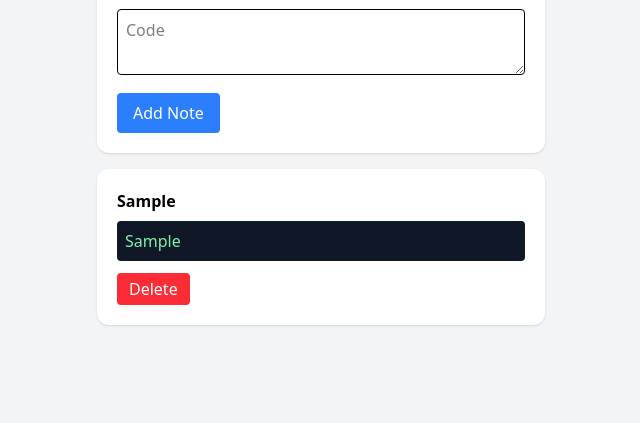
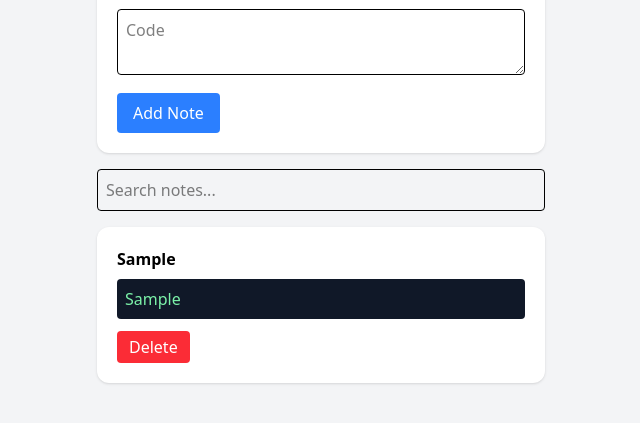
Before and after one commit to ProShaheer/Code-Vault, a plain HTML site: page index.html in a window 1280 px wide. Both pictures are taken after typing "Sample", "Sample" into the empty fields and a click on the button "Add Note". Shown: the part 149-572 px from the top of the page, without its empty margins (319-959 px from the left). Drawn offline with nearby package versions, Linux system fonts and the light colour scheme.

Commit message:
Add search

```diff
--- a/index.html
+++ b/index.html
@@ -16,7 +16,7 @@
         <button id="addbtn" class="mt-3 rounded bg-blue-500 px-4 py-2 text-white">Add Note</button>
 
     </div>
-
+    <input id="search" class="mx-auto mt-4 block w-full max-w-md rounded border p-2" placeholder="Search notes...">
     <div id="notes"></div>
 
 
@@ -27,10 +27,14 @@
         const codeBox = document.getElementById("code")
         const notesBox = document.getElementById("notes")
         const notes = JSON.parse(localStorage.getItem("CodeVaultNotes")) || []
+        const searchBox = document.getElementById("search")
         function showNotes() {
             notesBox.innerHTML = ""
 
             notes.forEach((note, index) => {
+                if (!note.title.toLowerCase().includes(searchBox.value.toLowerCase())) {
+                    return
+                }
                 notesBox.innerHTML += `
             <div class="mx-auto mt-4 max-w-md rounded-xl bg-white p-5 shadow">
                 <h2 class="font-bold">${note.title}</h2>
```
